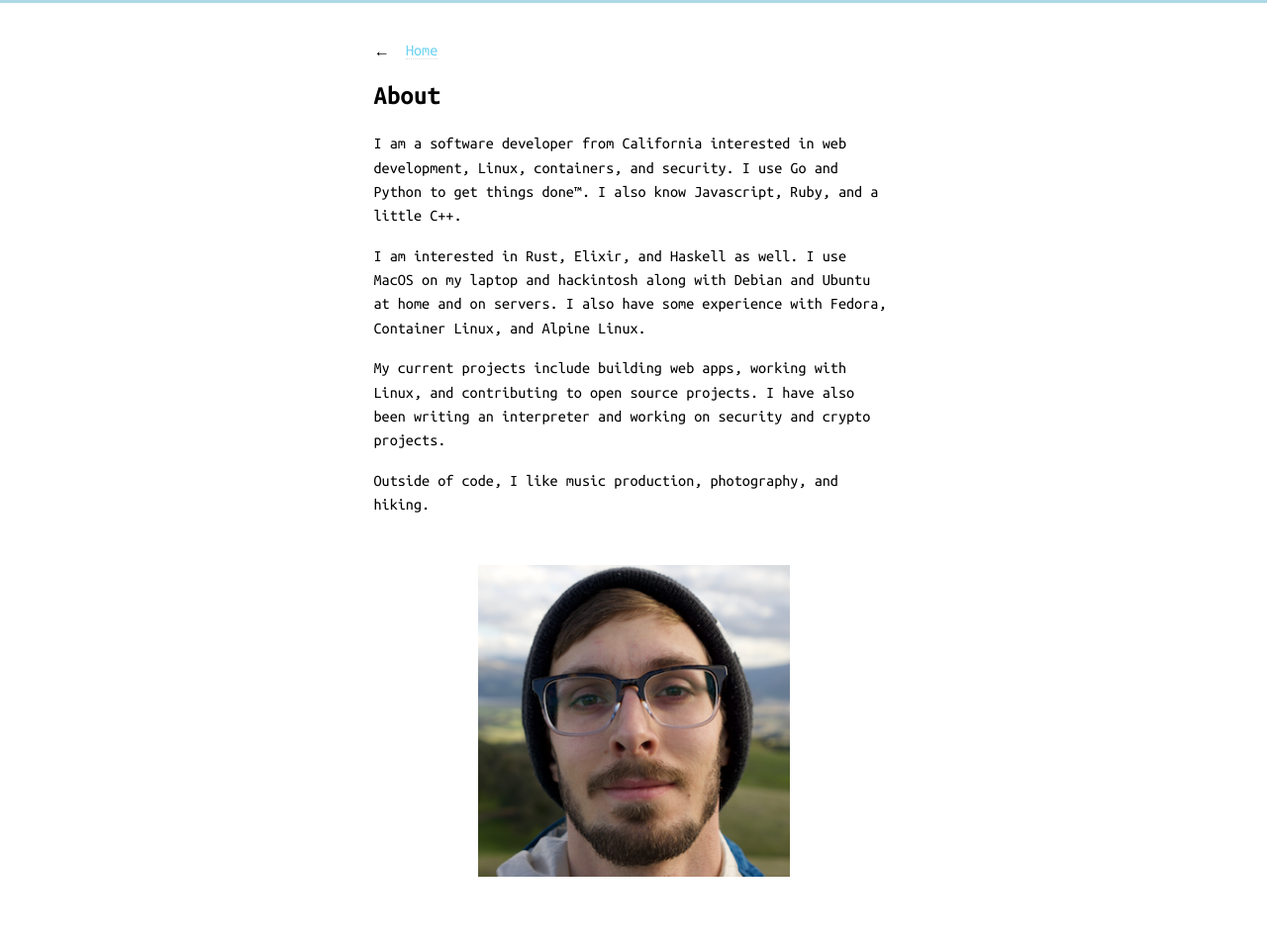
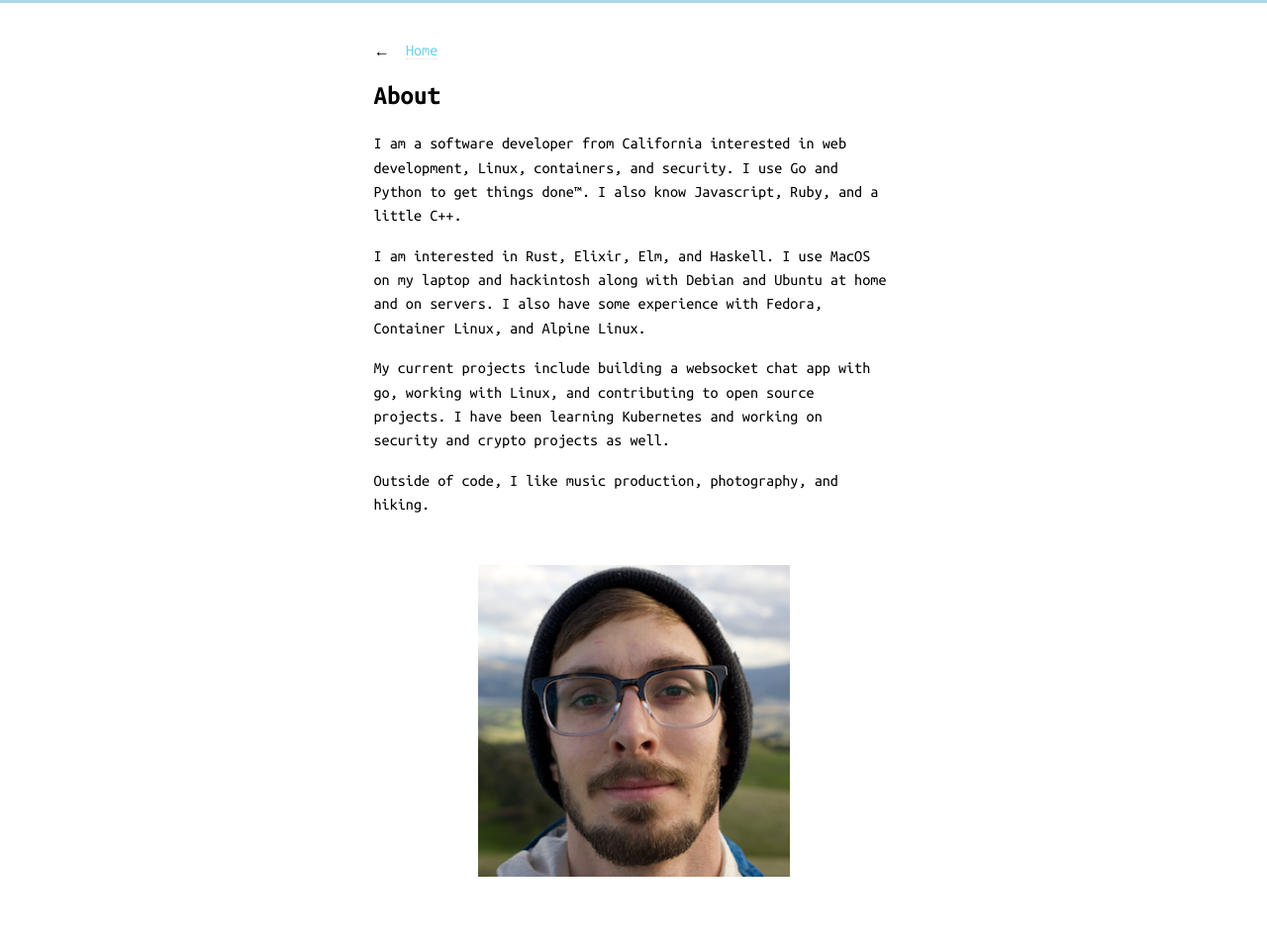
Before and after one commit to nijaru/nijaru.github.io, a Jekyll site: the page built from about.md, in a window 1280 px wide. Shown: the whole page at 99% size. Built offline with Jekyll 4.4.1, drawn with Linux system fonts in a browser that asks for light colours.

Commit message:
Update about.md
Signed-off-by: Nick Russo <nijaru0x@gmail.com>

```diff
--- a/about.md
+++ b/about.md
@@ -3,17 +3,11 @@ layout: post
 title: About
 ---
 
-I am a software developer from California interested in web development, Linux,
-containers, and security. I use Go and Python to get things done™. I also know
-Javascript, Ruby, and a little C++.
+I am a software developer from California interested in web development, Linux, containers, and security. I use Go and Python to get things done™. I also know Javascript, Ruby, and a little C++.
 
-I am interested in Rust, Elixir, and Haskell as well. I use MacOS on my laptop
-and hackintosh along with Debian and Ubuntu at home and on servers. I also have
-some experience with Fedora, Container Linux, and Alpine Linux.
+I am interested in Rust, Elixir, Elm, and Haskell. I use MacOS on my laptop and hackintosh along with Debian and Ubuntu at home and on servers. I also have some experience with Fedora, Container Linux, and Alpine Linux.
 
-My current projects include building web apps, working with Linux, and
-contributing to open source projects. I have also been writing an interpreter
-and working on security and crypto projects.
+My current projects include building a websocket chat app with go, working with Linux, and contributing to open source projects. I have been learning Kubernetes and working on security and crypto projects as well.
 
 Outside of code, I like music production, photography, and hiking.
 
```
